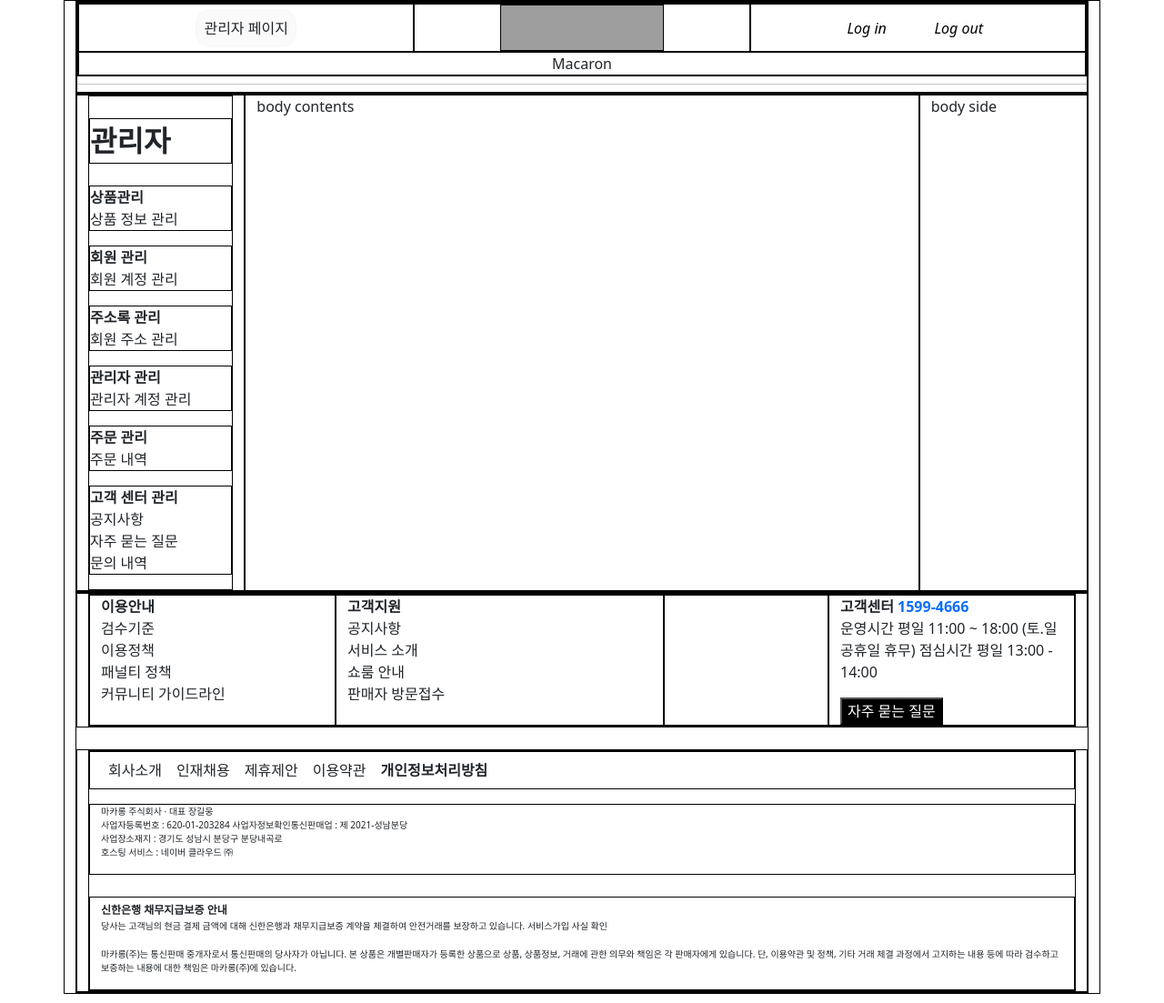
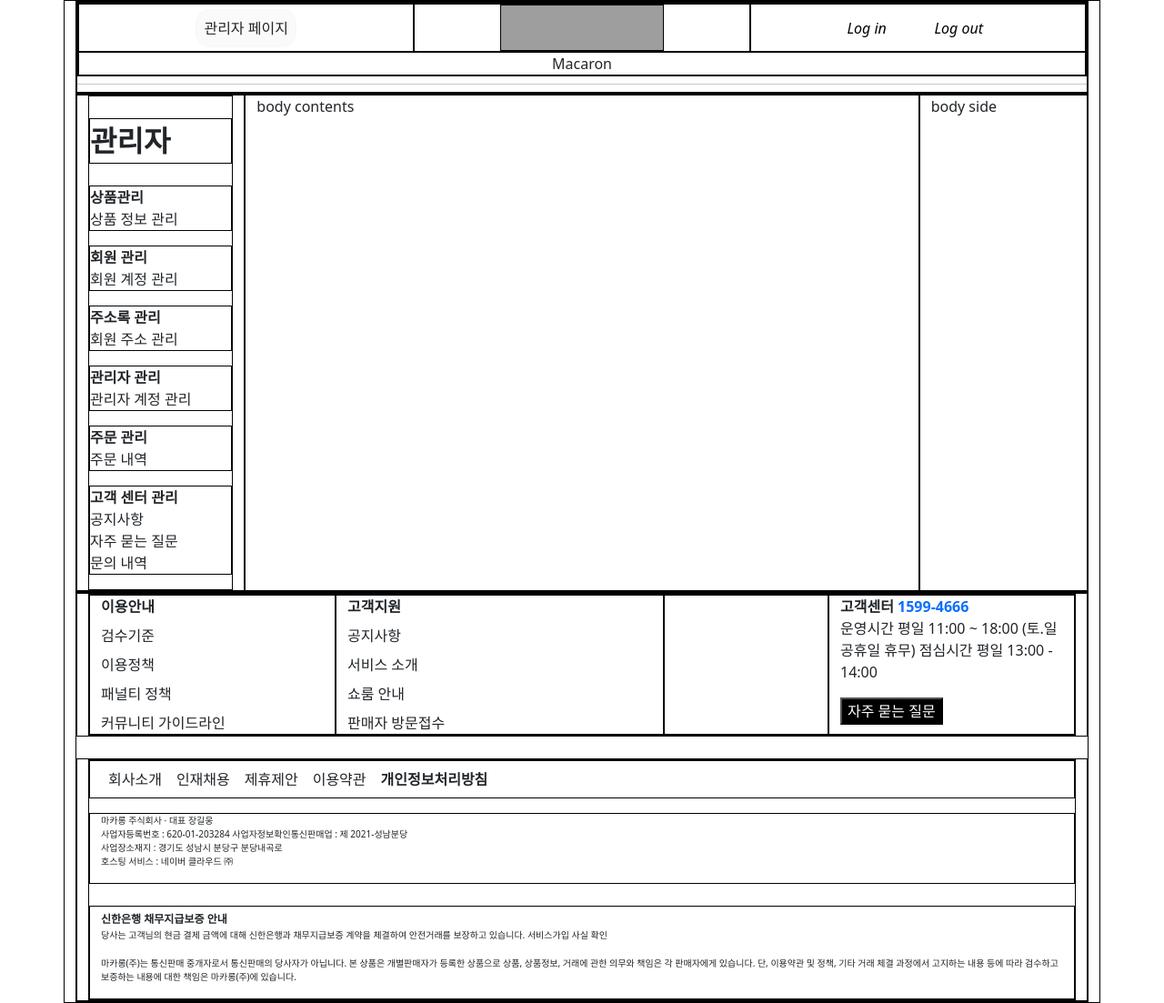
Before and after one commit to KH-IT-Warriors/semi, a Java web app: template src/main/webapp/WEB-INF/views/admin/product/register.jsp in a window 1280 px wide. Shown: the whole page at 91% size. Run offline with Tomcat 11, a stand-in JSP engine, Linux system fonts and the light colour scheme; the template is opened without the code that fills it, so the values that code supplies are empty; grey boxes are pictures that could not be loaded.

Commit message:
footer 수정

```diff
--- a/src/main/webapp/WEB-INF/views/component/footer.jsp
+++ b/src/main/webapp/WEB-INF/views/component/footer.jsp
@@ -1,9 +1,6 @@
 <%@ page language="java" contentType="text/html; charset=UTF-8"
 	pageEncoding="UTF-8"%>
 <style>
-div {
-	border: 1px solid black;
-}
 
 #title {
 	width: 100%;
@@ -46,24 +43,24 @@ ul {
 	<div class="row">
 		<div class="col-3">
 			<ul>
-				<li><strong>이용안내</strong></li>
-				<li><a href="" class="text-reset text-decoration-none">검수기준</a></li>
-				<li><a href="" class="text-reset text-decoration-none">이용정책</a></li>
-				<li><a href="" class="text-reset text-decoration-none">패널티
+				<strong>이용안내</strong>
+				<li class="mt-2"><a href="" class="text-reset text-decoration-none">검수기준</a></li>
+				<li class="mt-2"><a href="" class="text-reset text-decoration-none">이용정책</a></li>
+				<li class="mt-2"><a href="" class="text-reset text-decoration-none">패널티
 						정책</a></li>
-				<li><a href="" class="text-reset text-decoration-none">커뮤니티
+				<li class="mt-2"><a href="" class="text-reset text-decoration-none">커뮤니티
 						가이드라인</a></li>
 			</ul>
 		</div>
 		<div class="col-4">
 			<ul>
-				<li><strong>고객지원</strong></li>
-				<li><a href="" class="text-reset text-decoration-none">공지사항</a></li>
-				<li><a href="" class="text-reset text-decoration-none">서비스
+				<strong>고객지원</strong>
+				<li class="mt-2"><a href="" class="text-reset text-decoration-none">공지사항</a></li>
+				<li class="mt-2"><a href="" class="text-reset text-decoration-none">서비스
 						소개</a></li>
-				<li><a href="" class="text-reset text-decoration-none">쇼룸
+				<li class="mt-2"><a href="" class="text-reset text-decoration-none">쇼룸
 						안내</a></li>
-				<li><a href="" class="text-reset text-decoration-none">판매자
+				<li class="mt-2"><a href="" class="text-reset text-decoration-none">판매자
 						방문접수</a></li>
 			</ul>
 		</div>
```
